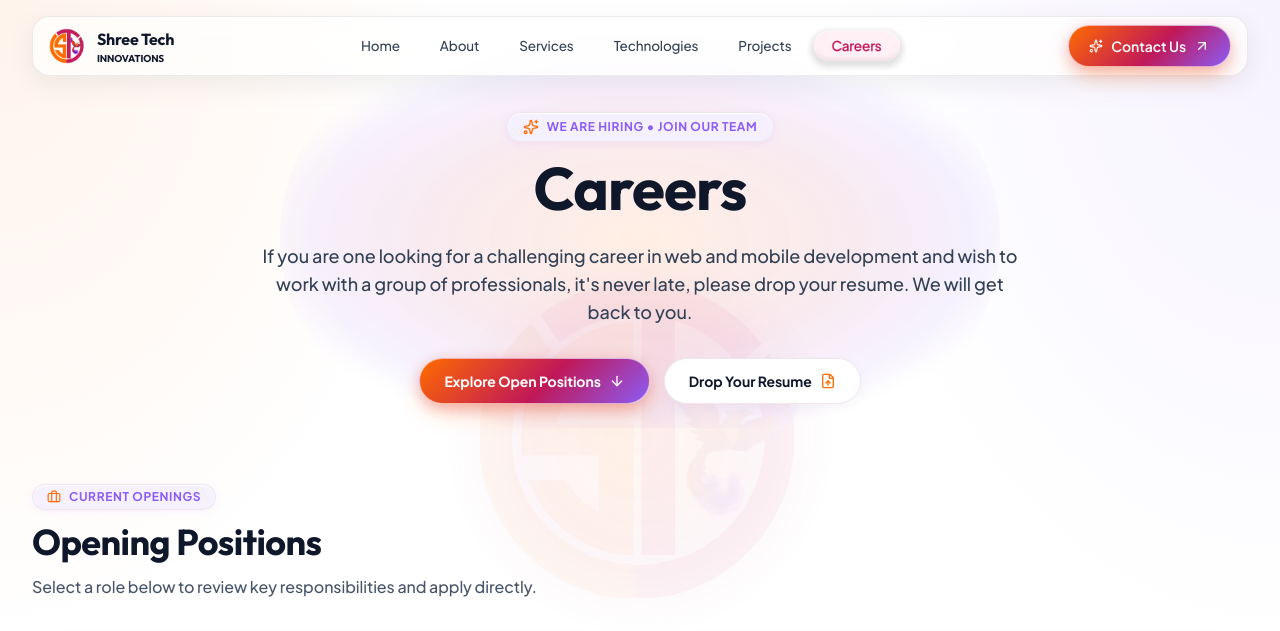
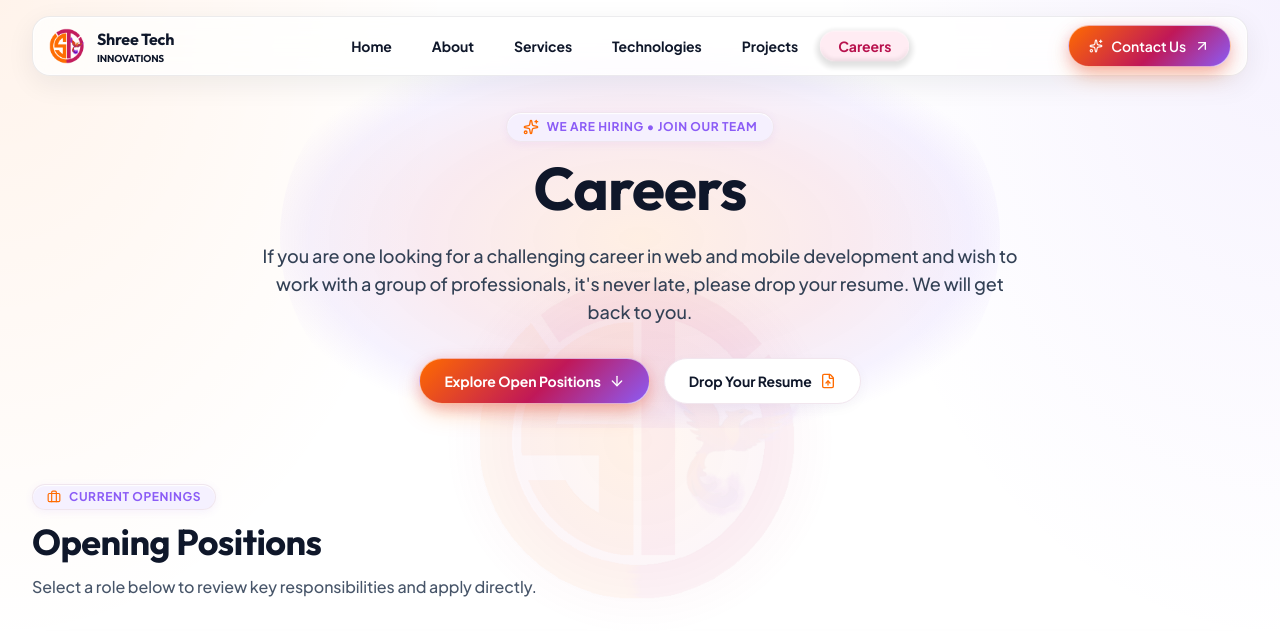
Before and after one commit to Mahaganesh16/shreetech_php, a PHP site: page /careers.php in a window 1280 px wide. Shown: the top 631 px of the page. Run offline with PHP 8.4, Linux system fonts and the light colour scheme.

Commit message:
Increase navbar link thickness and contrast for crisp glassmorphism legibility

```diff
--- a/assets/css/gooey-nav.css
+++ b/assets/css/gooey-nav.css
@@ -29,7 +29,7 @@
 .gooey-nav--md {
   --gn-pad: 5px;
   --gn-gap: 4px;
-  --gn-font: 13.5px;
+  --gn-font: 14px;
   --gn-x: 18px;
   --gn-y: 7px;
 }
@@ -111,13 +111,13 @@
   border: none;
   border-radius: 9999px;
   background: none;
-  color: var(--gn-muted, #505D70);
+  color: var(--gn-muted, #0F172A);
   font: inherit;
   font-family: inherit;
   font-size: var(--gn-font);
-  font-weight: 500;
+  font-weight: 700;
   line-height: 1.2;
-  letter-spacing: -0.01em;
+  letter-spacing: -0.005em;
   text-decoration: none;
   white-space: nowrap;
   cursor: pointer;
@@ -128,18 +128,16 @@
 
 /* Active overlay list typography - IDENTICAL geometric dimensions to prevent any layout shift */
 .gooey-nav__list--active .gooey-nav__link {
-  color: var(--gn-active-ink, #C01858);
-  font-weight: 500;
-  -webkit-font-smoothing: antialiased;
-  -webkit-text-stroke: 0.25px currentColor;
+  color: var(--gn-active-ink, #B8124E);
+  font-weight: 700;
   opacity: 1;
 }
 
 /* Base list active item: hides its underlying text so ONLY the active overlay renders through the pill */
 .gooey-nav__list .gooey-nav__item[data-active] .gooey-nav__link {
   opacity: 0;
-  color: var(--gn-active-ink, #C01858);
-  font-weight: 500;
+  color: var(--gn-active-ink, #B8124E);
+  font-weight: 700;
 }
 
 .gooey-nav__link:focus-visible {
--- a/assets/css/style.css
+++ b/assets/css/style.css
@@ -375,7 +375,7 @@ h1 {
   max-width: 100%;
   box-sizing: border-box;
   border-radius: 18px;
-  background: rgba(255, 255, 255, 0.72);
+  background: rgba(255, 255, 255, 0.76);
   backdrop-filter: blur(22px) saturate(180%);
   -webkit-backdrop-filter: blur(22px) saturate(180%);
   border: 1px solid rgba(15, 23, 42, 0.08);
--- a/includes/navbar.php
+++ b/includes/navbar.php
@@ -36,7 +36,7 @@ foreach ($navItems as $idx => $item) {
           <span class="text-sm sm:text-base font-black text-[#0F172A] tracking-tight font-heading leading-tight">
             Shree Tech
           </span>
-          <span class="text-[10px] text-[#334155] font-bold tracking-wider uppercase font-heading">
+          <span class="text-[10px] text-[#0F172A] font-bold tracking-wider uppercase font-heading">
             Innovations
           </span>
         </div>
@@ -49,8 +49,8 @@ foreach ($navItems as $idx => $item) {
           class="gooey-nav gooey-nav--md pointer-events-auto"
           data-active-index="<?php echo $activeIndex; ?>"
           data-theme="light"
-          data-color="#FFF0F5"
-          data-active-text-color="#C01858"
+          data-color="#FFECF3"
+          data-active-text-color="#B8124E"
           data-particle-count="15"
           data-spread="45"
           data-animation-time="600"
@@ -58,7 +58,7 @@ foreach ($navItems as $idx => $item) {
           data-gooeyness="0.5"
           data-wobble="0.4"
           data-hover-effect="true"
-          style="--gn-pill: rgba(255, 240, 245, 0.94); --gn-active-ink: #C01858; --gn-ink: #C01858; --gn-muted: #334155;"
+          style="--gn-pill: rgba(255, 236, 243, 0.96); --gn-active-ink: #B8124E; --gn-ink: #B8124E; --gn-muted: #0F172A;"
         >
           <div class="gooey-nav__stage">
             <canvas class="gooey-nav__canvas" aria-hidden="true"></canvas>
```
